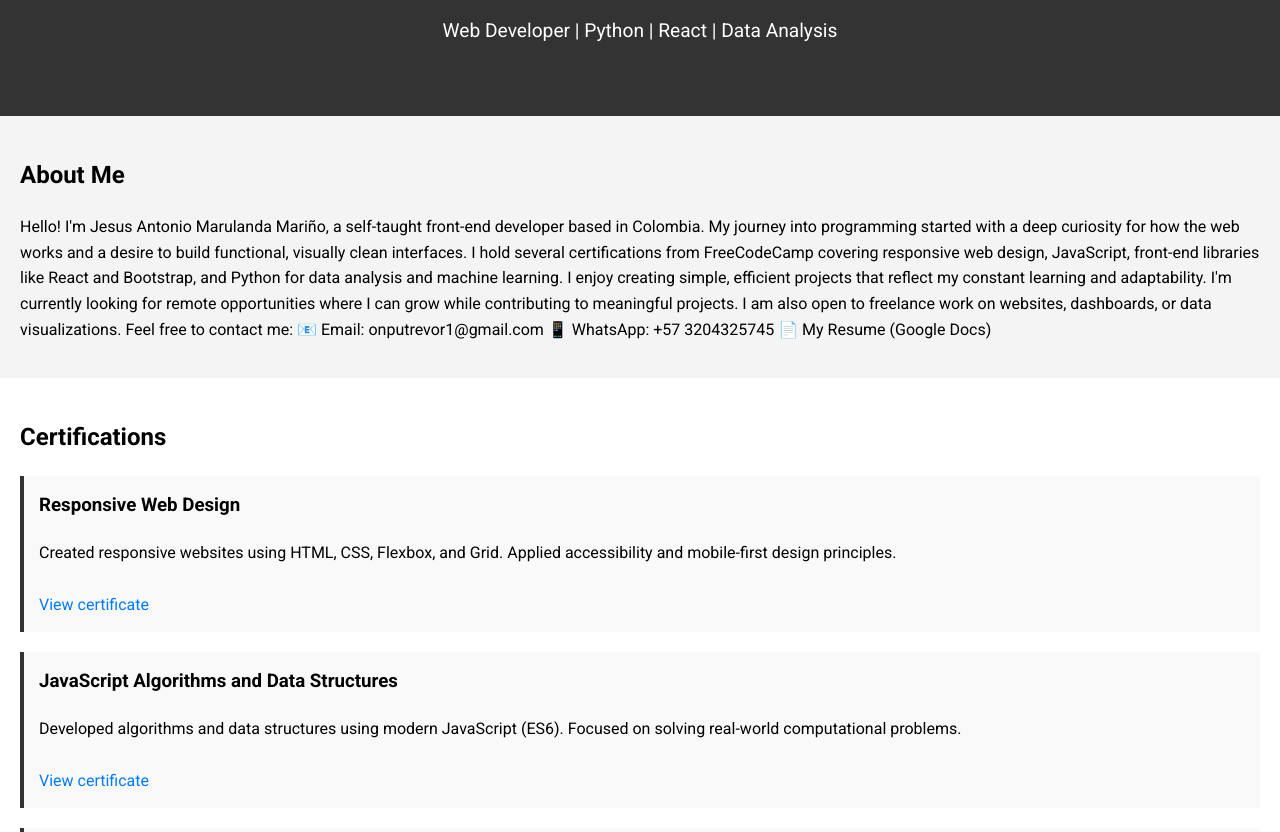
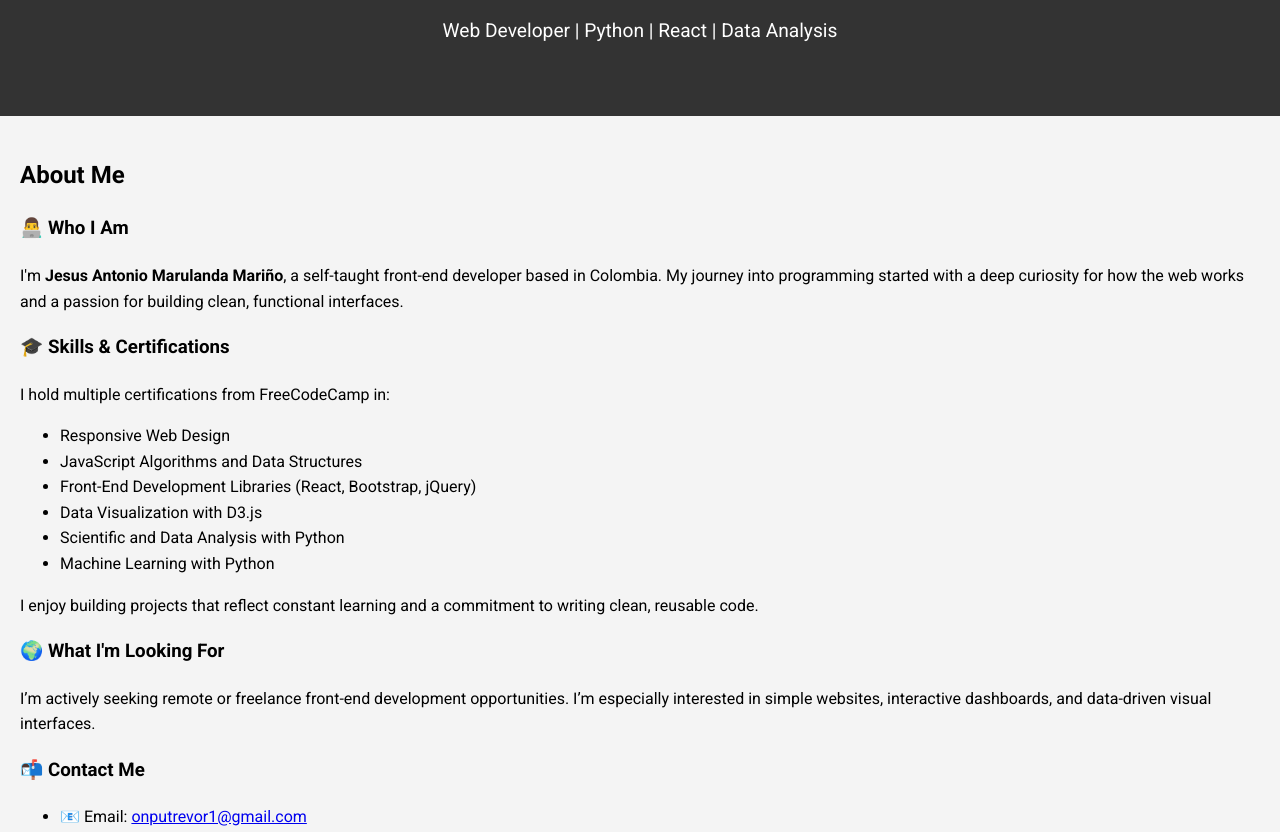
Before and after one commit to onpux/portfolio, a plain HTML site: page index.html in a window 1280 px wide. Shown: the part 117-949 px from the top of the page. Drawn offline with Linux system fonts and the light colour scheme.

Commit message:
Update index.html

```diff
--- a/index.html
+++ b/index.html
@@ -18,25 +18,49 @@
     <p>Web Developer | Python | React | Data Analysis</p>
   </header>
 
-  <!-- About Me -->
-  <section id="about">
-    <h2>About Me</h2>
+<!-- About Me -->
+<section id="about">
+  <h2>About Me</h2>
+
+  <div class="about-section">
+    <h3>👨‍💻 Who I Am</h3>
     <p>
-      Hello! I'm Jesus Antonio Marulanda Mariño, a self-taught front-end developer based in Colombia. My journey into programming started with a deep curiosity for how the web works and a desire to build functional, visually clean interfaces.
+      I'm <strong>Jesus Antonio Marulanda Mariño</strong>, a self-taught front-end developer based in Colombia. My journey into programming started with a deep curiosity for how the web works and a passion for building clean, functional interfaces.
+    </p>
+  </div>
 
-I hold several certifications from FreeCodeCamp covering responsive web design, JavaScript, front-end libraries like React and Bootstrap, and Python for data analysis and machine learning. I enjoy creating simple, efficient projects that reflect my constant learning and adaptability.
+  <div class="about-section">
+    <h3>🎓 Skills & Certifications</h3>
+    <p>
+      I hold multiple certifications from FreeCodeCamp in:
+      <ul>
+        <li>Responsive Web Design</li>
+        <li>JavaScript Algorithms and Data Structures</li>
+        <li>Front-End Development Libraries (React, Bootstrap, jQuery)</li>
+        <li>Data Visualization with D3.js</li>
+        <li>Scientific and Data Analysis with Python</li>
+        <li>Machine Learning with Python</li>
+      </ul>
+      I enjoy building projects that reflect constant learning and a commitment to writing clean, reusable code.
+    </p>
+  </div>
 
-I'm currently looking for remote opportunities where I can grow while contributing to meaningful projects. I am also open to freelance work on websites, dashboards, or data visualizations.
+  <div class="about-section">
+    <h3>🌍 What I'm Looking For</h3>
+    <p>
+      I’m actively seeking remote or freelance front-end development opportunities. I’m especially interested in simple websites, interactive dashboards, and data-driven visual interfaces.
+    </p>
+  </div>
 
-Feel free to contact me:
-
-📧 Email: onputrevor1@gmail.com
-📱 WhatsApp: +57 3204325745
-📄 My Resume (Google Docs)
-
-
-    </p>
-  </section>
+  <div class="about-section">
+    <h3>📬 Contact Me</h3>
+    <ul class="contact-info">
+      <li>📧 Email: <a href="mailto:onputrevor1@gmail.com">onputrevor1@gmail.com</a></li>
+      <li>📱 WhatsApp: <a href="https://wa.me/573204325745" target="_blank">+57 3204325745</a></li>
+      <li>📄 <a href="https://docs.google.com/document/d/1k7dpEhKTljHOZIuPq3b_zqWL_hQF2lhpY-Y9CdcFgcQ/edit?usp=sharing" target="_blank">My Resume (Google Docs)</a></li>
+    </ul>
+  </div>
+</section>
 
   <!-- Certifications -->
   <section id="certifications">
```
